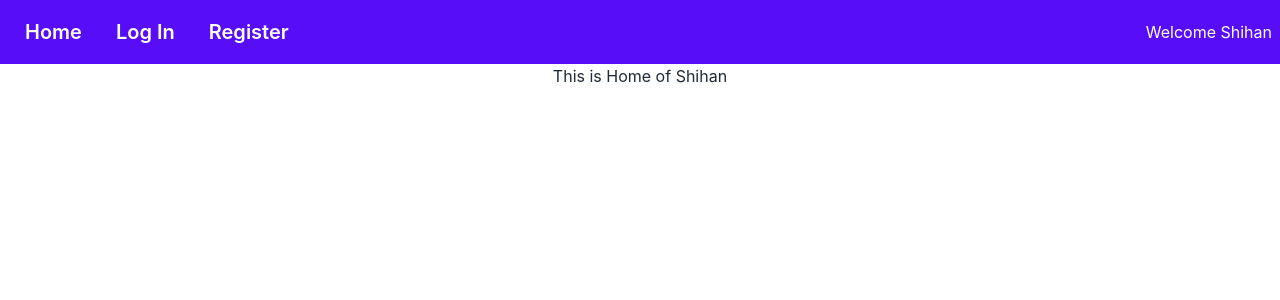
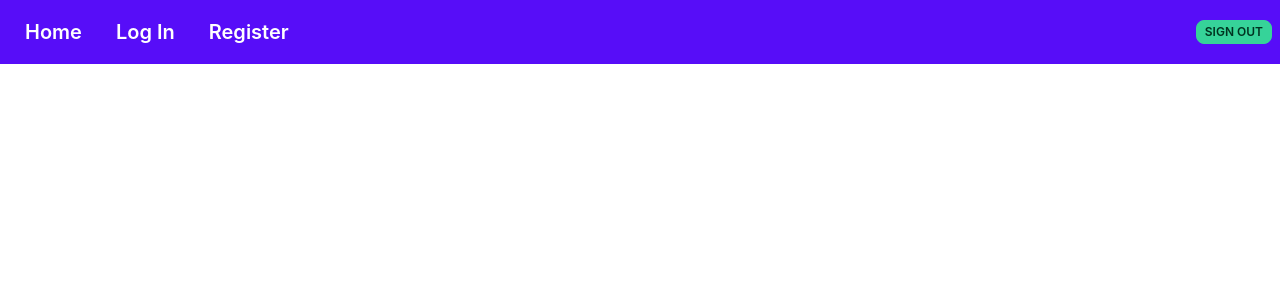
Before and after one commit to mostafizurhh/auth-react-context, a React (Create React App) app: page /home in a window 1280 px wide. Shown: the top 300 px of the page. Built offline with nearby package versions, Linux system fonts and the light colour scheme; no server answers.

Commit message:
Used onAuthStateChanged function to manage user's auth state

```diff
--- a/src/components/Header.js
+++ b/src/components/Header.js
@@ -4,7 +4,7 @@ import { AuthContext } from '../contexts/UserContext';
 
 const Header = () => {
     const { user } = useContext(AuthContext)
-    console.log(user.displayName)
+    // console.log(user.displayName)
     return (
         <div>
             <div className="navbar bg-primary text-primary-content">
@@ -14,7 +14,10 @@ const Header = () => {
                     <Link className="btn btn-ghost normal-case text-xl" to='/register'>Register</Link>
                 </div>
                 <div className='flex-none gap-2'>
-                    {user?.displayName && <span>Welcome {user.displayName}</span>}
+                    {user?.email && <span>Welcome {user.email}</span>}
+                </div>
+                <div className='pl-2'>
+                    <button className="btn btn-xs btn-success">Sign out</button>
                 </div>
             </div>
         </div>
--- a/src/components/Home.js
+++ b/src/components/Home.js
@@ -5,7 +5,7 @@ const Home = () => {
     const { user } = useContext(AuthContext); /* use AuthContext by destructuring */
     return (
         <div>
-            {user?.displayName && <h2>This is Home of {user.displayName}</h2>}
+            {user?.email && <h2>This is Home of {user.email}</h2>}
         </div>
     );
 };
--- a/src/components/Login.js
+++ b/src/components/Login.js
@@ -18,7 +18,8 @@ const Login = () => {
         signIn(email, password)
             .then(result => {
                 const user = result.user;
-                console.log(user)
+                console.log(user);
+                form.reset();
             })
             .catch(error => console.error(error))
     }
--- a/src/components/Register.js
+++ b/src/components/Register.js
@@ -19,7 +19,8 @@ const Register = () => {
         createUser(email, password)
             .then(result => {
                 const user = result.user;
-                console.log(user)
+                console.log(user);
+                form.reset();
             })
             .catch(error => {
                 console.error(error)
--- a/src/contexts/UserContext.js
+++ b/src/contexts/UserContext.js
@@ -1,6 +1,6 @@
-import React, { createContext, useState } from 'react';
+import React, { createContext, useEffect, useState } from 'react';
 import app from '../firebase/firebase.config'
-import { createUserWithEmailAndPassword, getAuth, signInWithEmailAndPassword } from 'firebase/auth'
+import { createUserWithEmailAndPassword, getAuth, onAuthStateChanged, signInWithEmailAndPassword } from 'firebase/auth'
 
 
 export const AuthContext = createContext();
@@ -17,6 +17,17 @@ const UserContext = ({ children }) => {
     const signIn = (email, password) => {
         return signInWithEmailAndPassword(auth, email, password)
     }
+
+    /* get user info when the Auth State changes. as this API is in outside of our function scope but we need this info, we are using useEffect() to get the value */
+    useEffect(() => {
+        const unsubscribe = onAuthStateChanged(auth, presentUser => {
+            setUser(presentUser);
+            console.log(presentUser);
+        })
+        return () => unsubscribe();
+    })
+
+
     const authInfo = { user, createUser, signIn }
 
     return (
```
Also changed, not shown: src/__steps.js (+7 -0 lines).
